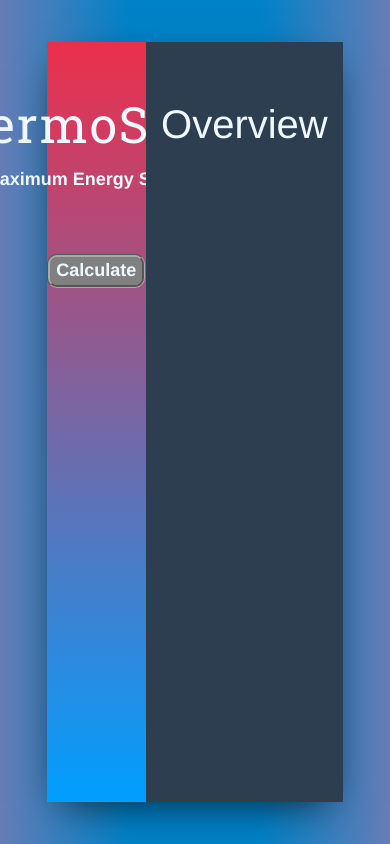
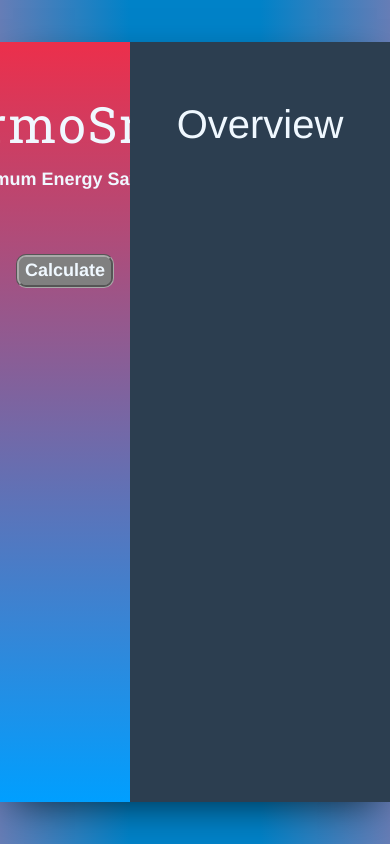
Before and after one commit to brad-herring/ThermoSmart, a React (Create React App) app: page / in a window 390 px wide. Built offline with nearby package versions, Linux system fonts and the light colour scheme.

Commit message:
Responsive update

```diff
--- a/src/App.css
+++ b/src/App.css
@@ -21,7 +21,7 @@ body {
 .main {
   height: 90vh;
   box-shadow: 0px 13px 40px -13px rgba(0,0,0,0.75);
-  width: 76%;
+  width: cover;
   margin: 0 auto;
 }
 
```
